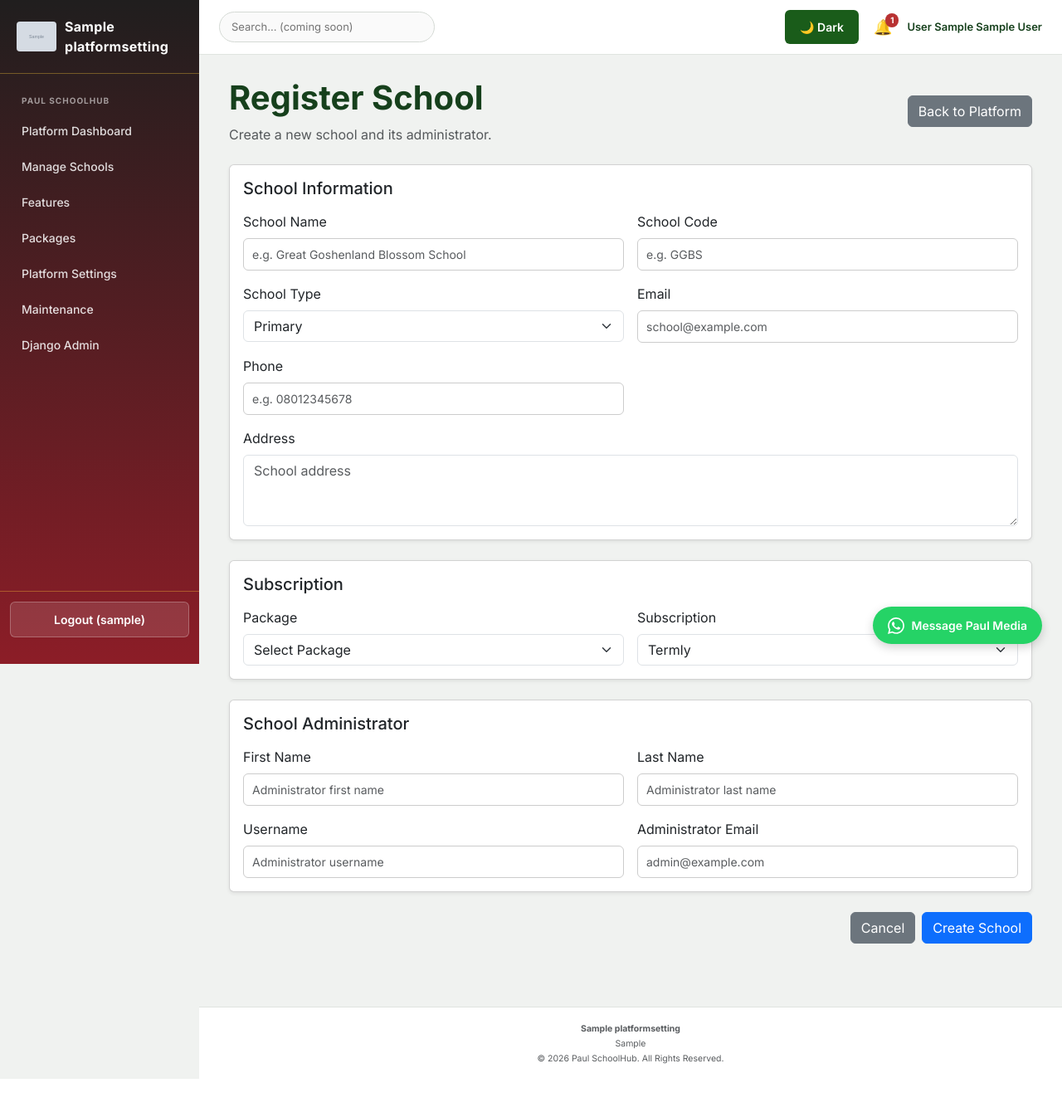
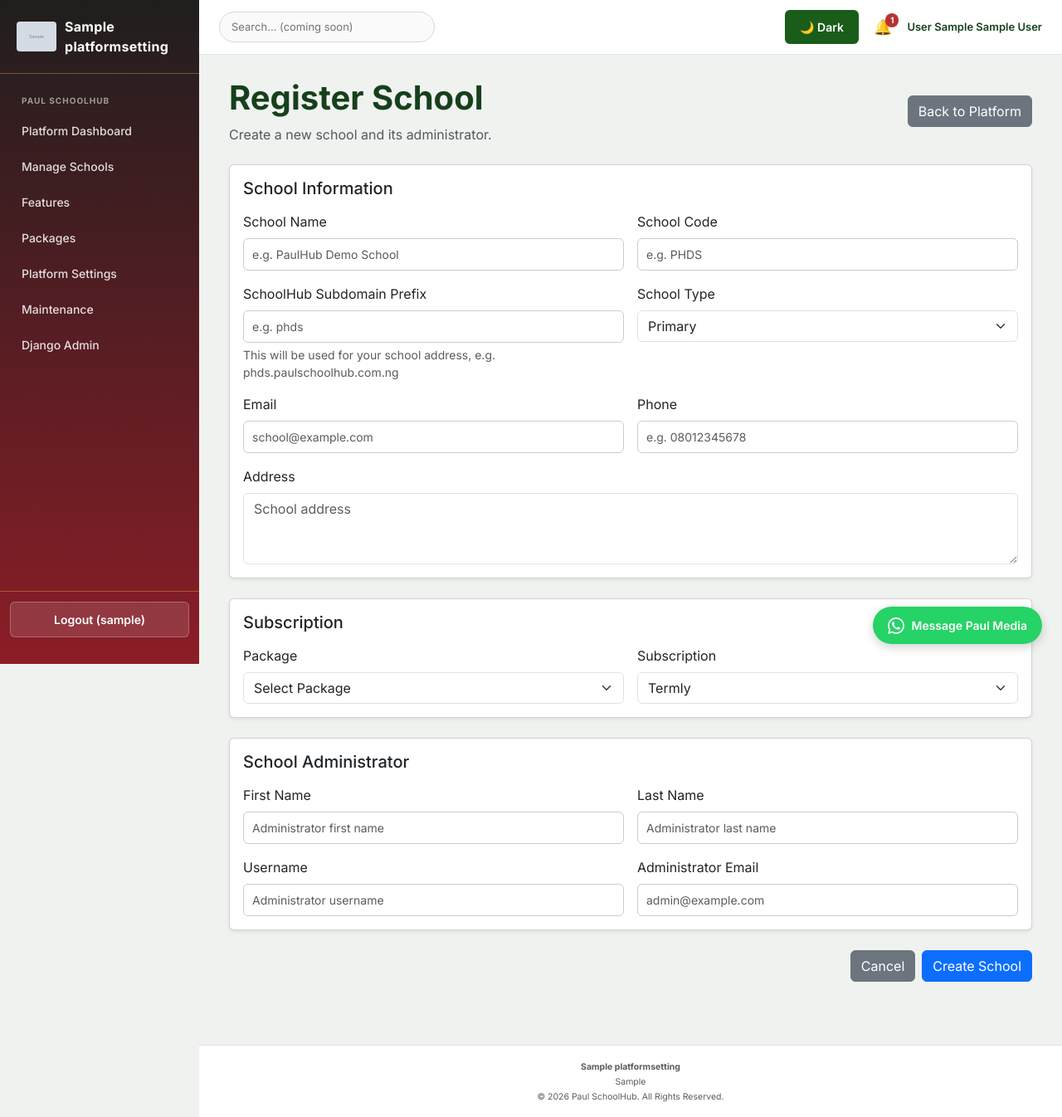
Before and after one commit to Obagoldpaul/school-result-system, a Django app: page /platform/schools/create/ in a window 1280 px wide. Shown: the whole page at 83% size. Before the commit the page ends 1300 px from the top, so only its background shows below. Run offline with Django 5.2, Linux system fonts and the light colour scheme; a user stored in the database is signed in; data comes from the database, SQL or seed files in the repository; tables that the repository leaves empty hold one stand-in row (values such as "Sample post"); grey boxes marked "Sample" are stand-in pictures; parts of the project's set-up code (start-up, migrations or seed data) failed here and were passed over.

Commit message:
Add automatic SchoolHub subdomain for new schools

```diff
--- a/schools/forms.py
+++ b/schools/forms.py
@@ -37,7 +37,7 @@ class SchoolRegistrationForm(forms.Form):
         widget=forms.TextInput(
             attrs={
                 "class": "form-control",
-                "placeholder": "e.g. Great Goshenland Blossom School",
+                "placeholder": "e.g. PaulHub Demo School",
             }
         ),
     )
@@ -48,9 +48,21 @@ class SchoolRegistrationForm(forms.Form):
         widget=forms.TextInput(
             attrs={
                 "class": "form-control",
-                "placeholder": "e.g. GGBS",
+                "placeholder": "e.g. PHDS",
             }
         ),
+    )
+
+    subdomain_prefix = forms.CharField(
+        max_length=63,
+        label="SchoolHub Subdomain Prefix",
+        widget=forms.TextInput(
+            attrs={
+                "class": "form-control",
+                "placeholder": "e.g. phds",
+            }
+        ),
+        help_text="This will be used for your school address, e.g. phds.paulschoolhub.com.ng",
     )
 
     school_type = forms.ChoiceField(
@@ -190,6 +202,34 @@ class SchoolRegistrationForm(forms.Form):
             )
 
         return code
+
+    def clean_subdomain_prefix(self):
+        prefix = self.cleaned_data["subdomain_prefix"].strip().lower()
+
+        if not re.fullmatch(
+            r"[a-z0-9](?:[a-z0-9-]{0,61}[a-z0-9])?",
+            prefix,
+        ):
+            raise forms.ValidationError(
+                "Subdomain prefix must contain only lowercase letters, "
+                "numbers, and hyphens, and must start and end with a "
+                "letter or number."
+            )
+
+        reserved_prefixes = {
+            "www",
+            "admin",
+            "mail",
+            "ftp",
+            "api",
+        }
+
+        if prefix in reserved_prefixes:
+            raise forms.ValidationError(
+                "This subdomain prefix is reserved and cannot be used."
+            )
+
+        return prefix
 
     def clean_admin_username(self):
         username = self.cleaned_data["admin_username"].strip()
--- a/schools/templates/schools/school_create.html
+++ b/schools/templates/schools/school_create.html
@@ -82,6 +82,30 @@
                         {{ form.school_code }}
 
                         {% for error in form.school_code.errors %}
+                            <div class="text-danger small mt-1">
+                                {{ error }}
+                            </div>
+                        {% endfor %}
+
+                    </div>
+
+
+                    <div class="col-md-6">
+
+                        <label for="{{ form.subdomain_prefix.id_for_label }}"
+                            class="form-label">
+                            SchoolHub Subdomain Prefix
+                        </label>
+
+                        {{ form.subdomain_prefix }}
+
+                        {% if form.subdomain_prefix.help_text %}
+                            <div class="form-text">
+                                {{ form.subdomain_prefix.help_text }}
+                            </div>
+                        {% endif %}
+
+                        {% for error in form.subdomain_prefix.errors %}
                             <div class="text-danger small mt-1">
                                 {{ error }}
                             </div>
--- a/schools/views.py
+++ b/schools/views.py
@@ -43,6 +43,7 @@ from .forms import (
 )
 from .models import (
     School,
+    SchoolDomain,
     SchoolSubscription,
     SubscriptionInvoice,
     SubscriptionPackage,
@@ -1597,6 +1598,20 @@ def create_school(request):
                     )
 
                     # -------------------------------------------------
+                    # CREATE SCHOOLHUB SUBDOMAIN
+                    # -------------------------------------------------
+
+                    SchoolDomain.objects.create(
+                        school=school,
+                        domain=(
+                            f"{form.cleaned_data['subdomain_prefix']}"
+                            ".paulschoolhub.com.ng"
+                        ),
+                        is_primary=True,
+                        is_active=True,
+                    )
+
+                    # -------------------------------------------------
                     # CREATE DEFAULT ACADEMIC STRUCTURE
                     # -------------------------------------------------
 
```
Also changed, not shown: schools/tests.py (+20 -3 lines), schools/migrations/0014_populate_subscription_pricing.py.
